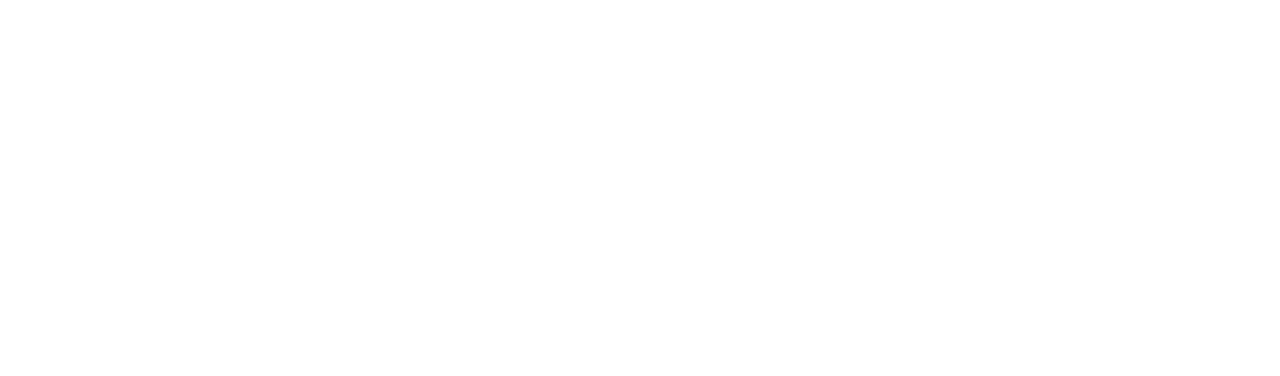
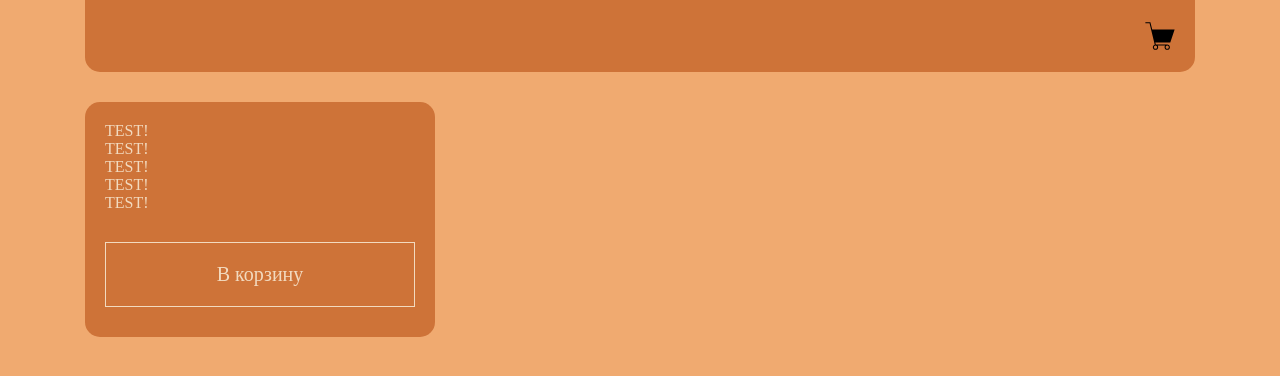
Before and after one commit to Ona-kri4ala-xvatit/MagazineWithCart, a plain HTML site: page index.html in a window 1280 px wide. Drawn offline with Linux system fonts and the light colour scheme.

Commit message:
Add styles, add js arch.

```diff
--- a/css/style.css
+++ b/css/style.css
@@ -0,0 +1,55 @@
+* {
+    box-sizing: border-box;
+}
+
+body {
+    padding: 0;
+    margin: 0;
+    background-color: #f0aa70;
+}
+
+.wrapper {
+    width: 1110px;
+    margin: 0 auto;
+}
+
+.header {
+    background-color: #ce7338;
+    border-bottom-left-radius: 15px;
+    border-bottom-right-radius: 15px;
+}
+
+
+.store-card {
+    display: flex;
+    justify-content: flex-end;
+    margin-bottom: 30px;
+}
+
+.store-card-img {
+    margin: 20px;
+    cursor: pointer;
+}
+
+.products-wrapper {
+    width: 350px;
+    padding: 20px 20px 30px 20px;
+    margin-bottom: 30px;
+    background-color: #ce7338;
+    border-radius: 15px;
+}
+
+.products-item {
+    margin-bottom: 30px;
+    color: #f2dabf;
+}
+
+.products-item-to-basket-button {
+    width: 310px;
+    color: #f2dabf;
+    border: 1px solid;
+    font-size: 20px;
+    text-align: center;
+    padding: 20px 60px;
+    cursor: pointer;
+}
--- a/index.html
+++ b/index.html
@@ -1,23 +1,34 @@
 <!DOCTYPE html>
 <html lang="en">
+
 <head>
     <meta charset="UTF-8">
     <meta name="viewport" content="width=device-width, initial-scale=1.0">
     <title>Main Page</title>
+    <link rel="stylesheet" href="css/style.css">
 </head>
+
 <body>
-    <div class="ROOT_WRAPPER">
-        <div class="ROOT_HEADER">
-            <div class="ROOT_STORE_CARD">
-
+    <div class="wrapper">
+        <div class="header">
+            <div class="store-card">
+                <img class="store-card-img" src="img/cart.svg" alt="">
             </div>
         </div>
 
-        <div class="ROOT_LOADER"></div>
+        <div class="loader"></div>
 
-        <div class="ROOT_PRODUCTS"></div>
+        <div class="products-wrapper">
+            <div class="products-items">
+                <div class="products-item">TEST!<br>TEST!<br>TEST!<br>TEST!<br>TEST!</div>
+                <div class="products-item-to-basket-button">В корзину</div>
+            </div>
 
-        <div class="ROOT_ERROR"></div>
+        </div>
+
+        <div class="error"></div>
     </div>
+    <script src="js/index.js"></script>
 </body>
+
 </html>
--- a/js/index.js
+++ b/js/index.js
@@ -0,0 +1,95 @@
+// ROOT_WRAPPER
+const ROOT_HEADER = document.querySelector('header');
+const ROOT_STORE_CARD = document.querySelector('.store-card-img');
+// ROOT_LOADER
+// ROOT_PRODUCTS
+// ROOT_ERROR
+
+
+fetch('').then(response => response.json()).then(prod => {
+
+});
+
+
+class LocalStorageUtil {
+    keyName = null;
+
+    constructor(products) {
+        Products = products;
+    }
+
+    getProducts() {
+        //Получает продукты из локального хранилища по установленному ключу.
+        //Если данные существуют, парсит их из формата JSON и возвращает массив продуктов.
+        //Если данных нет, возвращает пустой массив.
+    };
+
+    putProducts(id) {
+        //Получает идентификатор продукта в качестве параметра.
+        // Извлекает текущий список продуктов из локального хранилища с помощью метода getProducts().
+        // Инициализирует переменную pushProduct значением false (предполагая, что продукт не был добавлен).
+        // Проверяет индекс продукта в текущем списке.
+        // Если продукт с указанным идентификатором отсутствует, то добавляет его в список и устанавливает pushProduct в true.
+        // Если продукт уже присутствует в списке, удаляет его с помощью метода splice.
+        // Обновляет локальное хранилище с обновленным списком продуктов в формате JSON.
+        // Возвращает объект с двумя свойствами: pushProduct (логическое значение, указывающее, был ли продукт добавлен) и products (обновленный массив продуктов)
+    };
+}
+
+class StoreCard {
+    handlerClear() {
+        ROOT_STORE_CARD.textContent = '';
+        //Обращается к глобальному элементу ROOT_STORE_CARD и устанавливает его содержимое в пустую строку, тем самым очищая корзину на веб-странице
+    };
+
+    render() {
+        localStorageUtil.getProducts();
+        //Получает текущий список продуктов из локального хранилища с помощью localStorageUtil.getProducts().
+        //Инициализирует переменные htmlCatalog и sumCatalog для хранения HTML-разметки продуктов в корзине и общей стоимости покупок соответственно.
+        //Итерирует по массиву CATALOG, проверяя, присутствует ли продукт в корзине (поиск по идентификатору).
+        //Если присутствует, формирует HTML-разметку для продукта в корзине и увеличивает сумму.
+        //Собирает весь HTML-контейнер для корзины, включая таблицу с продуктами и общей суммой.
+        //Обновляет содержимое элемента с идентификатором ROOT_STORE_CARD на веб-странице
+    };
+}
+
+class Header {
+    handlerOpenStoreCardPage() {
+        storeCardPage.render();
+        //Вызывает метод render у объекта storeCardPage, что приводит к обновлению содержимого корзины на веб-странице
+    };
+
+    render(count) {
+        //ROOT_HEADER
+        //Формирует HTML-разметку для верхней части страницы, включая счетчик продуктов и кнопку для открытия корзины.
+        //Обновляет содержимое элемента с идентификатором ROOT_HEADER на веб-странице.
+    };
+}
+
+class Products {
+    classNameActive = null; //Строка, представляющая класс для стилизации продукта, добавленного в корзину
+    labelAdd = null; //Строка, представляющая текст кнопки "Добавить в корзину"
+    labelRemove = null; //Строка, представляющая текст кнопки "Удалить из корзины"
+
+    constructor(classNameActive, labelAdd, labelRemove) {
+        this.classNameActive = classNameActive;
+        this.labelAdd = labelAdd;
+        this.labelRemove = labelRemove;
+    }
+
+    handlerSetLocalStorage(element, id) {
+        localStorageUtil.putProducts();
+        headerPage.render();
+
+        //Получает элемент и идентификатор продукта в качестве параметров.
+        //Вызывает метод putProducts у объекта localStorageUtil для добавления или удаления продукта из корзины.
+        //Обновляет отображение кнопки на веб-странице и вызывает метод render у объекта headerPage для обновления счетчика продуктов в верхней части страницы.
+    };
+
+    render() {
+        //Получает список продуктов из локального хранилища.
+        //Инициализирует переменную htmlCatalog для хранения HTML-разметки продуктов.
+        //Итерирует по массиву CATALOG, формируя HTML-разметку для каждого продукта в зависимости от того, добавлен ли продукт в корзину или нет.
+        //Обновляет содержимое контейнера продуктов на веб-странице с учетом новой HTML-разметки
+    };
+}
```
Also changed, not shown: 1 other file.
